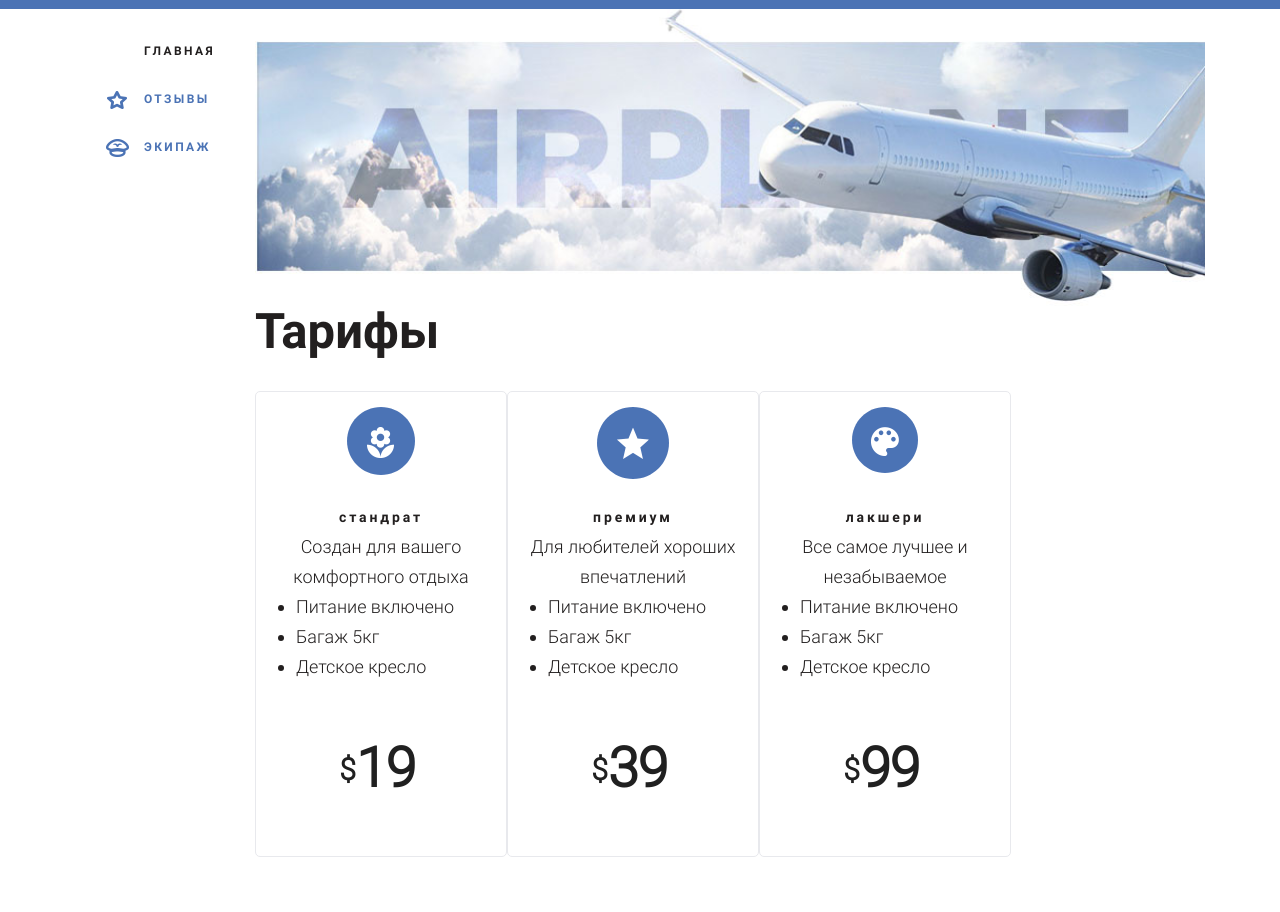
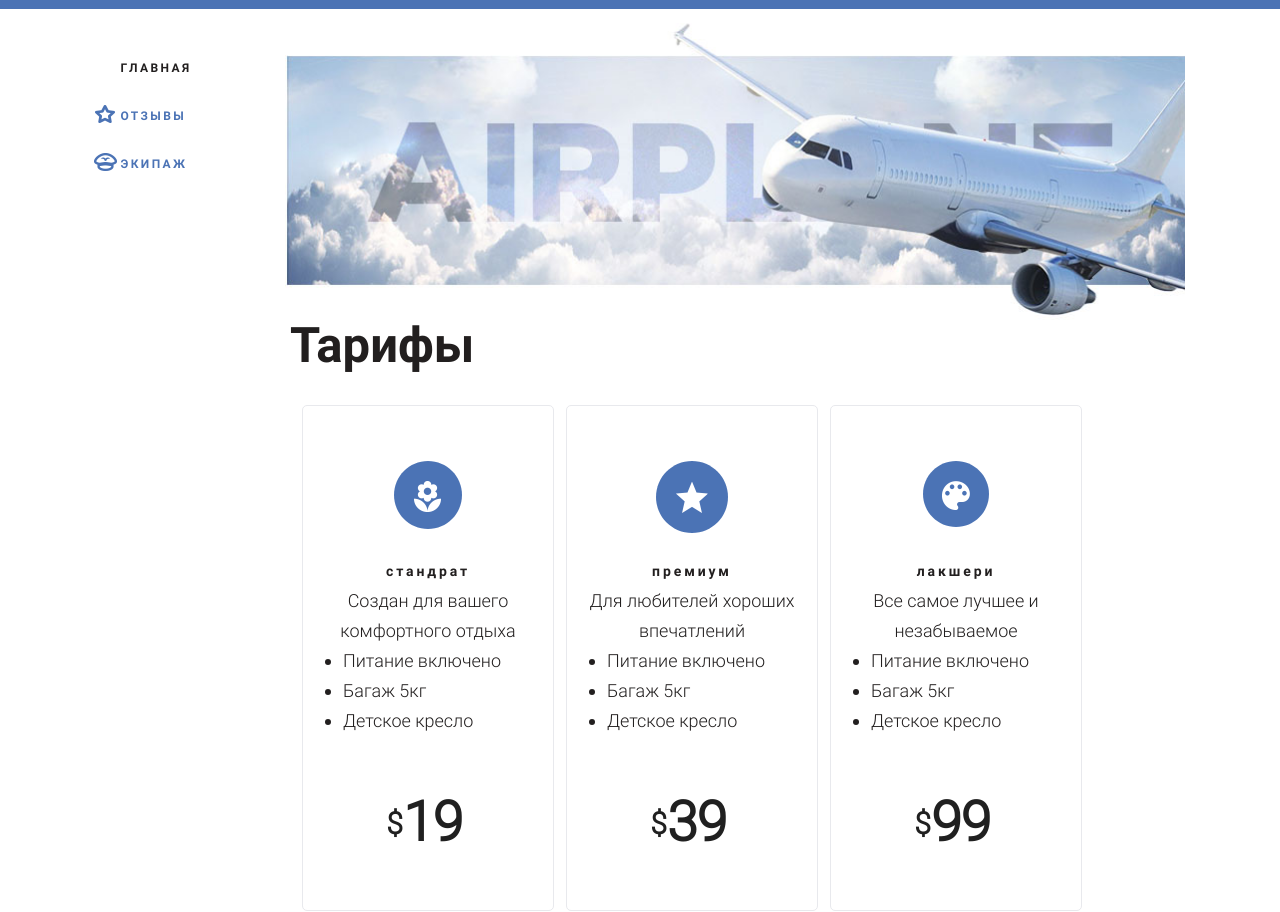
Before and after one commit to rombrant/homework_airplane_, a plain HTML site: page index.html in a window 1280 px wide. Shown: the part 68-980 px from the top of the page. Drawn offline with Linux system fonts and the light colour scheme.

Commit message:
Add files via upload

```diff
--- a/crew/css/style.css
+++ b/crew/css/style.css
@@ -1,7 +1,8 @@
 .page {
     display: flex;
     flex-direction: column;
-    margin-top: 34px;
+    margin-top: 54px;
+    margin-left: 200px;
 }
 .crew {
     display: flex;
--- a/css/style.css
+++ b/css/style.css
@@ -74,14 +74,18 @@ button {
     font-weight: 700;
     line-height: 38px;
 }
+.title-tariffs {
+    margin-left: 70px;
+}
 
 
 
 .sidebar {
+    flex: 1 0 auto;
+    display: inline-block;
     float: left;
-    margin-top: 18px;
-    padding-top: 16px;
-    width: 15%;
+    width: 130px;
+    margin-top: 48px;
     color: #221f1f;
     font-family: Roboto;
     font-size: 12px;
@@ -114,9 +118,9 @@ button {
 
 .menu__link:before {
     content: "";
-    padding-right: 30px;
+    padding-right: 5%;
     display: inline-block;
-    vertical-align: middle;
+    vertical-align: sub;
     width: 24px;
     height: 18px;
     background: center center no-repeat;
@@ -148,18 +152,21 @@ button {
 }
 
 .main__content {
-    float: right;
-    width: 85%;
+    /*width: 85%;*/
+    margin-top: 14px;
     min-height: 100%;
+    display: flex;
+    flex-flow: column wrap;
 }
 
 .section-img__main {
-    width: 950px;
+    margin-left: 65px;
+    width: 900px;
     height: 300px;
 }
 
 .img {
-    margin-top: 15px;
+    margin-top: 55px;
     margin-bottom: 20px;
     height: 75px;
 }
@@ -189,12 +196,18 @@ button {
     display:block;
     margin:15px auto 25px;
 }
+.tariffs {
+    margin-left: 70px;
+    display: flex;
+    flex-flow: row wrap;
+}
 
 .tariffs__offers {
     width: 250px;
     float: left;
+    margin-left: 12px;
     margin-top: 40px;
-    margin-bottom: 60px;
+    margin-bottom: 22px;
     border-radius: 5px;
     border: 1px solid #e8e9ed;
 }
@@ -251,7 +264,10 @@ button {
 }
 
 .feeds {
-    margin-top: 60px;
+    display: flex;
+    flex-flow: column;
+    margin-top: 50px;
+    margin-left: 70px;
 }
 
 .feeds__news__item {
@@ -291,11 +307,12 @@ button {
     font-family: "Roboto-Light";
     font-weight: 300;
     line-height: 25px;
+    font-size: 18px;
 }
 
 .pagination {
     float: left;
-    margin-top: 55px;
+    margin-top: 70px;
     margin-left: 200px;
     text-align: center;
 }
--- a/index.html
+++ b/index.html
@@ -44,8 +44,8 @@
 
                 <main class="main__content">
                     <section class="section-img"><img src="./img/Photo.jpg" class="section-img__main"></section>
+                    <h1 class="title title-tariffs">Тарифы</h1>
                     <section class="tariffs">
-                        <h1 class="title">Тарифы</h1>
                             <div class="tariffs__offers">
                                 <div class="img"><div class="img__standart"></div></div>
                                 <div class="tariffs__offers__information">
@@ -95,8 +95,8 @@
                                     </div>
                             </div>
                     </section>
+                    <h2 class="title title-tariffs">Последние новости</h2>
                     <section class="feeds">
-                        <h2 class="title">Последние новости</h2>
                             <div class="feeds__news">
                                     <ul class="feeds__news__list">
                                         <li class="feeds__news__item">
```
Also changed, not shown: feed/css/style.css (+7 -4 lines), feed/feed.html (+0 -1 lines).
